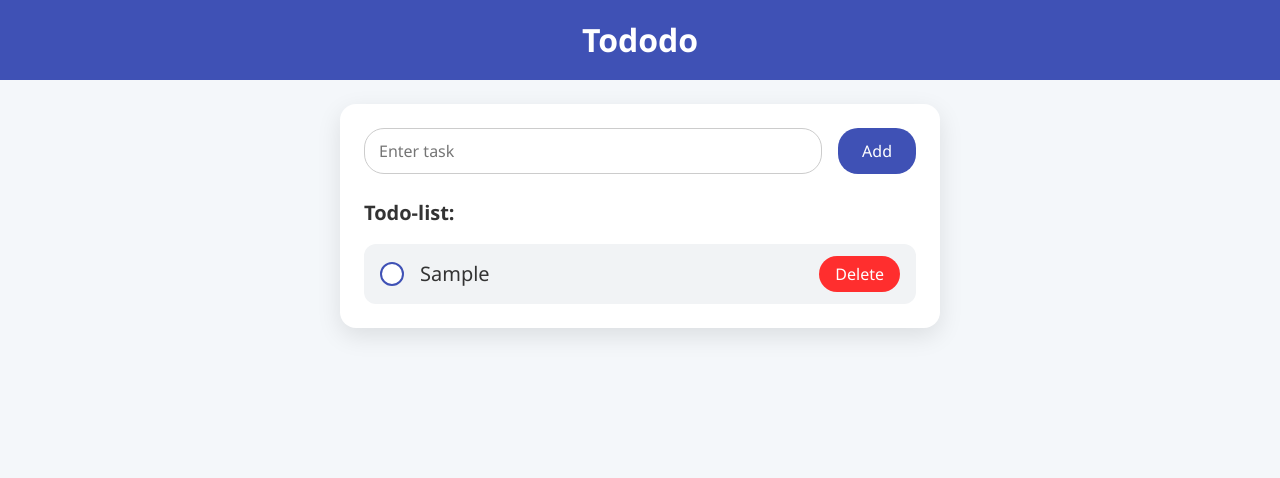
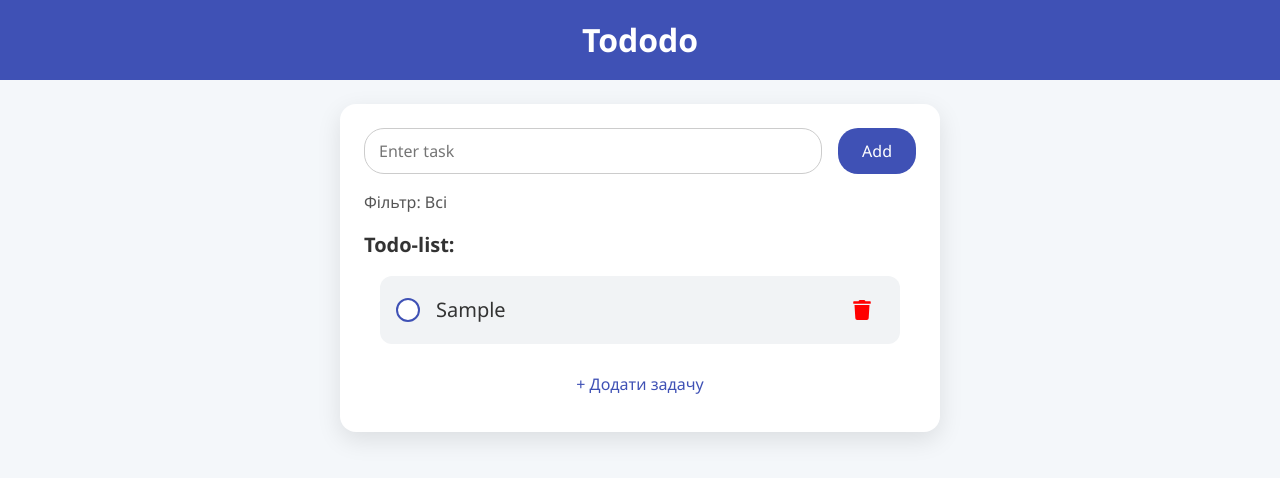
Before and after one commit to dugd/tododo-front, a React (Vite) app: page / in a window 1280 px wide. Both pictures are taken after typing "Sample" into the empty fields and a click on the button "Add". Shown: the top 478 px of the page. Built offline with nearby package versions, Linux system fonts and the light colour scheme.

Commit message:
rebuild #1

```diff
--- a/package.json
+++ b/package.json
@@ -11,7 +11,8 @@
   },
   "dependencies": {
     "react": "^19.0.0",
-    "react-dom": "^19.0.0"
+    "react-dom": "^19.0.0",
+    "react-icons": "^5.5.0"
   },
   "devDependencies": {
     "@eslint/js": "^9.21.0",
--- a/src/App.jsx
+++ b/src/App.jsx
@@ -1,9 +1,10 @@
 import { useState } from "react";
-import NewTaskForm from "./NewTaskForm.jsx";
-import TaskList from "./TaskList.jsx";
+import NewTaskForm from "./components/NewTaskForm.jsx";
+import TaskList from "./components/TaskList.jsx";
+import Header from "./components/Header.jsx";
 import "./styles/reset.css";
 import "./styles/style.css";
-import Header from "./Header.jsx";
+import TaskMenu from "./components/TaskMenu.jsx";
 
 export default function App() {
     const [tasks, setTasks] = useState([]);
@@ -15,7 +16,6 @@ export default function App() {
                 { id: crypto.randomUUID(), title, done: false }
             ]
         );
-
     }
 
     function toggleTask(id) {
@@ -34,11 +34,19 @@ export default function App() {
     return (
         <>
             <Header />
-            <div className="app">
+            <main className="app">
                 <NewTaskForm onSubmit={addTask} />
-                <h1 className="list-title">Todo-list:</h1>
+
+                <TaskMenu />
+
+                <h2 className="list-title">Todo-list:</h2>
+
                 <TaskList tasks={tasks} toggleTask={toggleTask} deleteTask={deleteTask} />
-            </div>
+
+                <button className="btn-add-task-full">
+                    + Додати задачу
+                </button>
+            </main>
         </>
     );
 }
--- a/src/TaskList.jsx
+++ /dev/null
@@ -1,12 +0,0 @@
-import TaskItem from "./TaskItem.jsx";
-
-export default function TaskList({ tasks, toggleTask, deleteTask }) {
-    return (
-        <ul className="task-list">
-            {tasks.length === 0 && ":("}
-            {tasks.map((task) => {
-                return <TaskItem key={task.id} task={task} toggleTask={toggleTask} deleteTask={deleteTask} />;
-            })}
-        </ul>
-    );
-}
--- a/src/TaskItem.jsx
+++ b/src/components/TaskItem.jsx
@@ -1,3 +1,6 @@
+import { FaTrash } from 'react-icons/fa';
+
+
 export default function TaskItem({ task, toggleTask, deleteTask }) {
     return (
         <li className="task-list-item" key={task.id}>
@@ -10,7 +13,7 @@ export default function TaskItem({ task, toggleTask, deleteTask }) {
                 />
                 <span className="task-title">{task.title}</span>
             </div>
-            <button className="btn-delete" onClick={() => deleteTask(task.id)}>Delete</button>
+            <button className="btn-delete" onClick={() => deleteTask(task.id)}><FaTrash/></button>
         </li>
     )
 }
--- /dev/null
+++ b/src/components/TaskList.jsx
@@ -0,0 +1,16 @@
+import TaskItem from "./TaskItem.jsx";
+
+export default function TaskList({ tasks, toggleTask, deleteTask }) {
+    return (
+        <ul className="task-list">
+            {tasks.length === 0 ?
+                <p className="empty-state">
+                    :(
+                </p>
+                : tasks.map((task) => {
+                    return <TaskItem key={task.id} task={task} toggleTask={toggleTask} deleteTask={deleteTask} />;
+                })
+            }
+        </ul>
+    );
+}
--- /dev/null
+++ b/src/components/TaskMenu.jsx
@@ -0,0 +1,8 @@
+export default function TaskMenu() {
+    return (
+        <div className="task-menu">
+            {/* Фільтр, сортування */}
+            <span>Фільтр: Всі</span>
+        </div>
+    );
+}
--- a/src/styles/style.css
+++ b/src/styles/style.css
@@ -72,14 +72,22 @@ body {
 }
 
 .list-title {
-    margin-top: 24px;
+    margin: 16px 0;
+    font-size: 1.25rem;
+}
+
+.task-menu {
+    display: flex;
+    justify-content: space-between;
     margin-bottom: 16px;
-    font-size: 1.25rem;
+    font-size: 1rem;
+    color: #555;
 }
 
 .task-list {
     list-style: none;
     padding: 0;
+    margin: 16px;
     display: flex;
     flex-direction: column;
     gap: 10px;
@@ -135,16 +143,37 @@ body {
 }
 
 .btn-delete {
-    color: white;
-    background-color: #ff2e2e;
-    padding: 6px 16px;
+    background-color: transparent;
+    padding: 12px 12px;
     border: none;
     border-radius: 20px;
+    color: #ff0000;
+    font-size: 1.25rem;
+    cursor: pointer;
+    transition: color 0.2s ease;
+}
+
+.btn-delete:hover {
+    color: #df0000;
+}
+
+.empty-state {
+    color: #999;
+    font-style: italic;
+}
+
+.btn-add-task-full {
+    width: 100%;
+    background: transparent;
+    color: #3f51b5;
+    border: none;
+    padding: 12px;
+    border-radius: 12px;
     font-size: 1rem;
     cursor: pointer;
     transition: background-color 0.2s ease;
 }
 
-.btn-delete:hover {
-    background-color: #dc1717;
+.btn-add-task-full:hover {
+    background-color: rgba(63, 81, 181, 0.1);
 }
```
Also changed, not shown: src/components/Header.jsx (renamed from src/Header.jsx), src/components/NewTaskForm.jsx (renamed from src/NewTaskForm.jsx), 1 other file (tests, documents, lock files or other folders).
